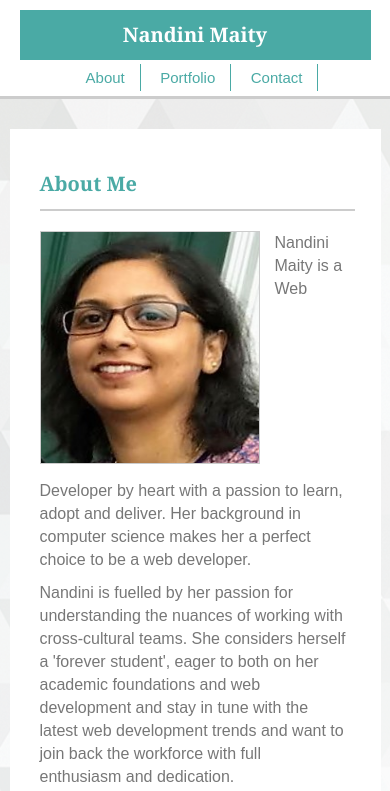
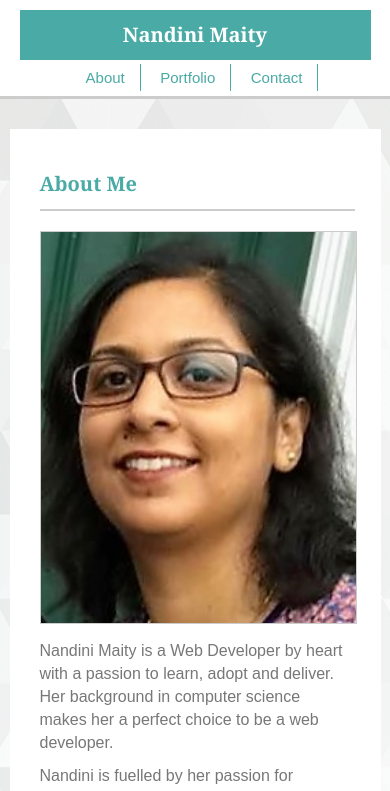
Before and after one commit to akashnandini/Responsive-Portfolio, a plain HTML site: page index.html in a window 390 px wide. Shown: the top 791 px of the page. Drawn offline with Linux system fonts and the light colour scheme.

Commit message:
Responsive-Portfolio v1.7

```diff
--- a/assets/css/style.css
+++ b/assets/css/style.css
@@ -322,8 +322,8 @@ section h4{
 
 
     .image{
-        width: 218px;
-        height: 231px;
+        width: 100%;
+        height: auto;
     }
     .portfolio_section{
         height: 1200px;
```
